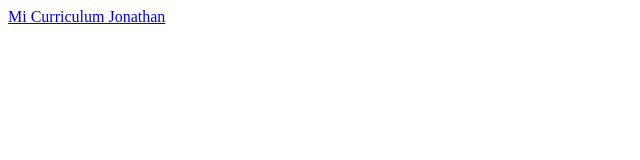
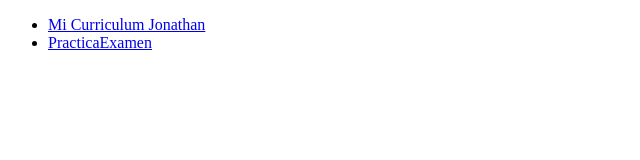
Before and after one commit to JohnnyGG3009/JohnnyGG3009.github.io, a plain HTML site: page index.html in a window 1280 px wide. Shown: the whole page, without its empty margins (0-640 px from the left). Drawn offline with Linux system fonts and the light colour scheme.

Commit message:
PracticaExamen

```diff
--- a/index.html
+++ b/index.html
@@ -5,7 +5,10 @@
     <meta name="viewport" content="width=device-width, initial-scale=1.0">
     <title>Indice</title>
 </head>
-<body>
-    <a href="Curriculum_JonathanGomez_U1/Curriculum.html">Mi Curriculum Jonathan</a>
+<body><ul>
+    <li><a href="Curriculum_JonathanGomez_U1/Curriculum.html">Mi Curriculum Jonathan</a></li>
+    <li><a href="PracticaExamen_U1/">PracticaExamen</a></li>
+</ul>
+
 </body>
 </html>
```
